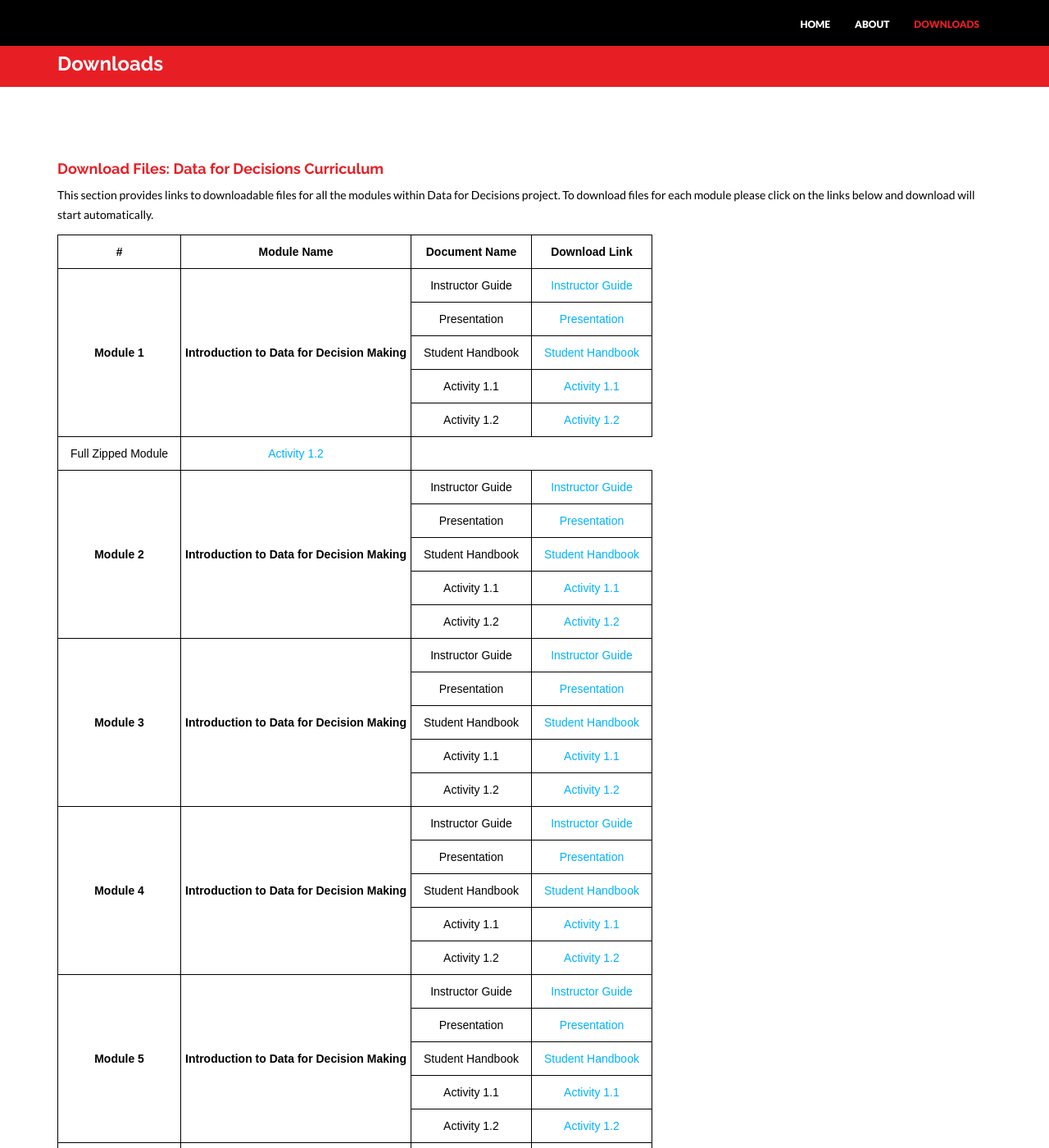
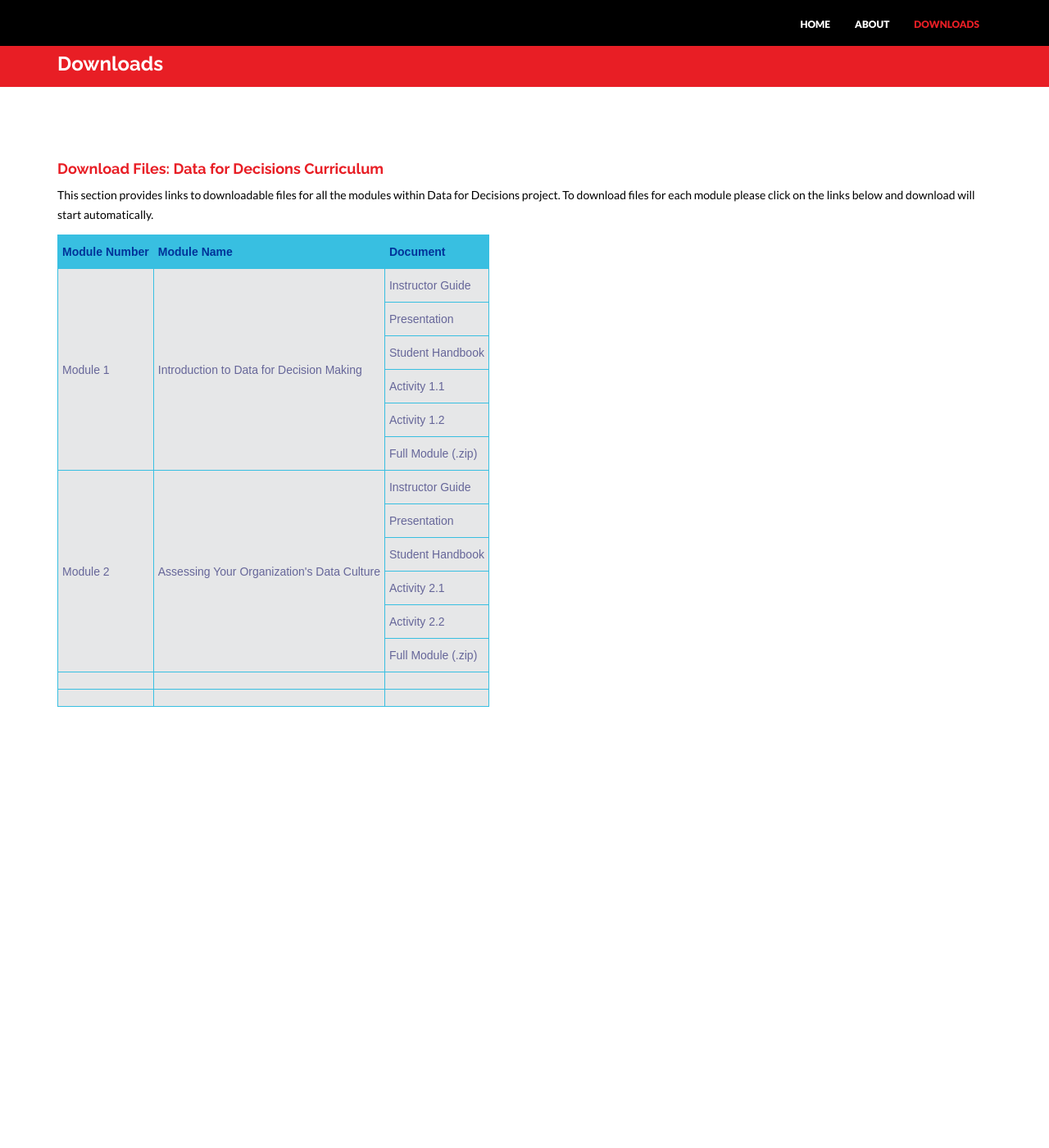
Before and after one commit to tascha/D4DM, a Jekyll site: the page built from downloads.html, in a window 1280 px wide and 1400 px high. Shown: the whole window at 82% size. Built offline with Jekyll 4.4.1, drawn with Linux system fonts in a browser that asks for light colours; nearby versions of some CDN libraries; some of the changed text lies outside the part shown.

Commit message:
update table

```diff
--- a/downloads.html
+++ b/downloads.html
@@ -10,168 +10,72 @@ permalink: /downloads/
         <div class="col-lg-12">
             <h4>Download Files: Data for Decisions Curriculum </h4>
             <p>This section provides links to downloadable files for all the modules within Data for Decisions project. To download files for each module please click on the links below and download will start automatically.</p>
-
-
-            <style type="text/css">
-.tg  {border-collapse:collapse;border-spacing:0;}
-.tg td{font-family:Arial, sans-serif;font-size:14px;padding:10px 15px;border-style:solid;border-width:1px;overflow:hidden;word-break:normal;border-color:black;}
-.tg th{font-family:Arial, sans-serif;font-size:14px;font-weight:normal;padding:10px 5px;border-style:solid;border-width:1px;overflow:hidden;word-break:normal;border-color:black;text-align: center;}
-.tg .tg-h31u{font-family:Arial, Helvetica, sans-serif !important;;vertical-align:top;text-align: center;}
-.tg .tg-uce2{font-weight:bold;font-family:Arial, Helvetica, sans-serif !important;}
+<style type="text/css">
+.tg  {border-collapse:collapse;border-spacing:0;border-color:#38bfe1;}
+.tg td{font-family:Arial, sans-serif;font-size:14px;padding:10px 5px;border-style:solid;border-width:1px;overflow:hidden;word-break:normal;border-color:#38bfe1;color:#669;background-color:#e6e7e8;}
+.tg th{font-family:Arial, sans-serif;font-size:14px;font-weight:normal;padding:10px 5px;border-style:solid;border-width:1px;overflow:hidden;word-break:normal;border-color:#38bfe1;color:#039;background-color:#38bfe1;}
+.tg .tg-8fc1{font-weight:bold;font-family:Arial, Helvetica, sans-serif !important;;vertical-align:top}
+.tg .tg-9hbo{font-weight:bold;vertical-align:top}
+.tg .tg-yw4l{vertical-align:top}
 </style>
 <table class="tg">
-
   <tr>
-    <th class="tg-uce2" rowspan="1">#</th>
-    <th class="tg-uce2" rowspan="1">Module Name</th>
-    <th class="tg-uce2" rowspan="1">Document Name</th>
-    <th class="tg-uce2" rowspan="1">Download Link</th>
-
+    <th class="tg-8fc1">Module Number</th>
+    <th class="tg-9hbo">Module Name</th>
+    <th class="tg-9hbo">Document</th>
   </tr>
   <tr>
-    <th class="tg-uce2" rowspan="5">Module 1</th>
-    <th class="tg-uce2" rowspan="5">Introduction to Data for Decision Making</th>
-    <td class="tg-h31u">Instructor Guide</td>
-    <td class="tg-h31u"><a href="../documents/Module1_InstructorGuide.doc">Instructor Guide</a></td>
+    <td class="tg-031e" rowspan="6">Module 1</td>
+    <td class="tg-031e" rowspan="6">Introduction to Data for Decision Making</td>
+    <td class="tg-yw4l">Instructor Guide</td>
   </tr>
   <tr>
-  	<td class="tg-h31u">Presentation</td>
-  	<td class="tg-h31u"><a href="../documents/Module1_DataforDemocracy.pptx">Presentation</a></td>
+    <td class="tg-yw4l">Presentation</td>
   </tr>
   <tr>
-    <td class="tg-h31u">Student Handbook</td>
-    <td class="tg-h31u"><a href="../documents/StudentHandbook_Module1.doc">Student Handbook</td>
+    <td class="tg-yw4l">Student Handbook</td>
   </tr>
   <tr>
-    <td class="tg-h31u">Activity 1.1</td>
-    <td class="tg-h31u"><a href="../documents/Activity1.1.doc">Activity 1.1</td>
+    <td class="tg-yw4l">Activity 1.1</td>
   </tr>
   <tr>
-    <td class="tg-h31u">Activity 1.2</td>
-    <td class="tg-h31u"><a href="../documents/Activity1.2.doc">Activity 1.2</td>
-  </tr>
-    <tr>
-    <td class="tg-h31u">Full Zipped Module</td>
-    <td class="tg-h31u"><a href="../documents/Module1_Contents.zip">Activity 1.2</td>
-  </tr>
-  </tr>
-            <tr>
-    <th class="tg-uce2" rowspan="5">Module 2</th>
-    <th class="tg-uce2" rowspan="5">Introduction to Data for Decision Making</th>
-    <td class="tg-h31u">Instructor Guide</td>
-    <td class="tg-h31u"><a href="../documents/Module1_InstructorGuide.doc">Instructor Guide</a></td>
+    <td class="tg-yw4l">Activity 1.2</td>
   </tr>
   <tr>
-  	<td class="tg-h31u">Presentation</td>
-  	<td class="tg-h31u"><a href="../documents/Module1_DataforDemocracy.pptx">Presentation</a></td>
+    <td class="tg-yw4l">Full Module (.zip)</td>
   </tr>
   <tr>
-    <td class="tg-h31u">Student Handbook</td>
-    <td class="tg-h31u"><a href="../documents/StudentHandbook_Module1.doc">Student Handbook</td>
+    <td class="tg-031e" rowspan="6">Module 2</td>
+    <td class="tg-031e" rowspan="6">Assessing Your Organization's Data Culture</td>
+    <td class="tg-yw4l">Instructor Guide</td>
   </tr>
   <tr>
-    <td class="tg-h31u">Activity 1.1</td>
-    <td class="tg-h31u"><a href="../documents/Activity1.1.doc">Activity 1.1</td>
+    <td class="tg-yw4l">Presentation</td>
   </tr>
   <tr>
-    <td class="tg-h31u">Activity 1.2</td>
-    <td class="tg-h31u"><a href="../documents/Activity1.2.doc">Activity 1.2</td>
-  </tr>
-  </tr>
-        <tr>
-    <th class="tg-uce2" rowspan="5">Module 3</th>
-    <th class="tg-uce2" rowspan="5">Introduction to Data for Decision Making</th>
-    <td class="tg-h31u">Instructor Guide</td>
-    <td class="tg-h31u"><a href="../documents/Module1_InstructorGuide.doc">Instructor Guide</a></td>
+    <td class="tg-yw4l">Student Handbook</td>
   </tr>
   <tr>
-  	<td class="tg-h31u">Presentation</td>
-  	<td class="tg-h31u"><a href="../documents/Module1_DataforDemocracy.pptx">Presentation</a></td>
+    <td class="tg-yw4l">Activity 2.1</td>
   </tr>
   <tr>
-    <td class="tg-h31u">Student Handbook</td>
-    <td class="tg-h31u"><a href="../documents/StudentHandbook_Module1.doc">Student Handbook</td>
+    <td class="tg-yw4l">Activity 2.2</td>
   </tr>
   <tr>
-    <td class="tg-h31u">Activity 1.1</td>
-    <td class="tg-h31u"><a href="../documents/Activity1.1.doc">Activity 1.1</td>
+    <td class="tg-yw4l">Full Module (.zip)</td>
   </tr>
   <tr>
-    <td class="tg-h31u">Activity 1.2</td>
-    <td class="tg-h31u"><a href="../documents/Activity1.2.doc">Activity 1.2</td>
-  </tr>
-  </tr>
-    <tr>
-    <th class="tg-uce2" rowspan="5">Module 4</th>
-    <th class="tg-uce2" rowspan="5">Introduction to Data for Decision Making</th>
-    <td class="tg-h31u">Instructor Guide</td>
-    <td class="tg-h31u"><a href="../documents/Module1_InstructorGuide.doc">Instructor Guide</a></td>
+    <td class="tg-yw4l"></td>
+    <td class="tg-yw4l"></td>
+    <td class="tg-yw4l"></td>
   </tr>
   <tr>
-  	<td class="tg-h31u">Presentation</td>
-  	<td class="tg-h31u"><a href="../documents/Module1_DataforDemocracy.pptx">Presentation</a></td>
-  </tr>
-  <tr>
-    <td class="tg-h31u">Student Handbook</td>
-    <td class="tg-h31u"><a href="../documents/StudentHandbook_Module1.doc">Student Handbook</td>
-  </tr>
-  <tr>
-    <td class="tg-h31u">Activity 1.1</td>
-    <td class="tg-h31u"><a href="../documents/Activity1.1.doc">Activity 1.1</td>
-  </tr>
-  <tr>
-    <td class="tg-h31u">Activity 1.2</td>
-    <td class="tg-h31u"><a href="../documents/Activity1.2.doc">Activity 1.2</td>
-  </tr>
-  </tr>
-<tr>
-    <th class="tg-uce2" rowspan="5">Module 5</th>
-    <th class="tg-uce2" rowspan="5">Introduction to Data for Decision Making</th>
-    <td class="tg-h31u">Instructor Guide</td>
-    <td class="tg-h31u"><a href="../documents/Module1_InstructorGuide.doc">Instructor Guide</a></td>
-  </tr>
-  <tr>
-  	<td class="tg-h31u">Presentation</td>
-  	<td class="tg-h31u"><a href="../documents/Module1_DataforDemocracy.pptx">Presentation</a></td>
-  </tr>
-  <tr>
-    <td class="tg-h31u">Student Handbook</td>
-    <td class="tg-h31u"><a href="../documents/StudentHandbook_Module1.doc">Student Handbook</td>
-  </tr>
-  <tr>
-    <td class="tg-h31u">Activity 1.1</td>
-    <td class="tg-h31u"><a href="../documents/Activity1.1.doc">Activity 1.1</td>
-  </tr>
-  <tr>
-    <td class="tg-h31u">Activity 1.2</td>
-    <td class="tg-h31u"><a href="../documents/Activity1.2.doc">Activity 1.2</td>
-  </tr>
-  </tr>
-<tr>
-    <th class="tg-uce2" rowspan="5">Module 6</th>
-    <th class="tg-uce2" rowspan="5">Introduction to Data for Decision Making</th>
-    <td class="tg-h31u">Instructor Guide</td>
-    <td class="tg-h31u"><a href="../documents/Module1_InstructorGuide.doc">Instructor Guide</a></td>
-  </tr>
-  <tr>
-  	<td class="tg-h31u">Presentation</td>
-  	<td class="tg-h31u"><a href="../documents/Module1_DataforDemocracy.pptx">Presentation</a></td>
-  </tr>
-  <tr>
-    <td class="tg-h31u">Student Handbook</td>
-    <td class="tg-h31u"><a href="../documents/StudentHandbook_Module1.doc">Student Handbook</td>
-  </tr>
-  <tr>
-    <td class="tg-h31u">Activity 1.1</td>
-    <td class="tg-h31u"><a href="../documents/Activity1.1.doc">Activity 1.1</td>
-  </tr>
-  <tr>
-    <td class="tg-h31u">Activity 1.2</td>
-    <td class="tg-h31u"><a href="../documents/Activity1.2.doc">Activity 1.2</td>
-  </tr>
+    <td class="tg-yw4l"></td>
+    <td class="tg-yw4l"></td>
+    <td class="tg-yw4l"></td>
   </tr>
 </table>
-
+<!-- DivTable.com -->
            <!-- <p><br/><a href="mailto:taschaw@uw.edu" class="btn btn-theme">Contact Us</a></p>-->
         </div>
     </div><!--/row -->
```
